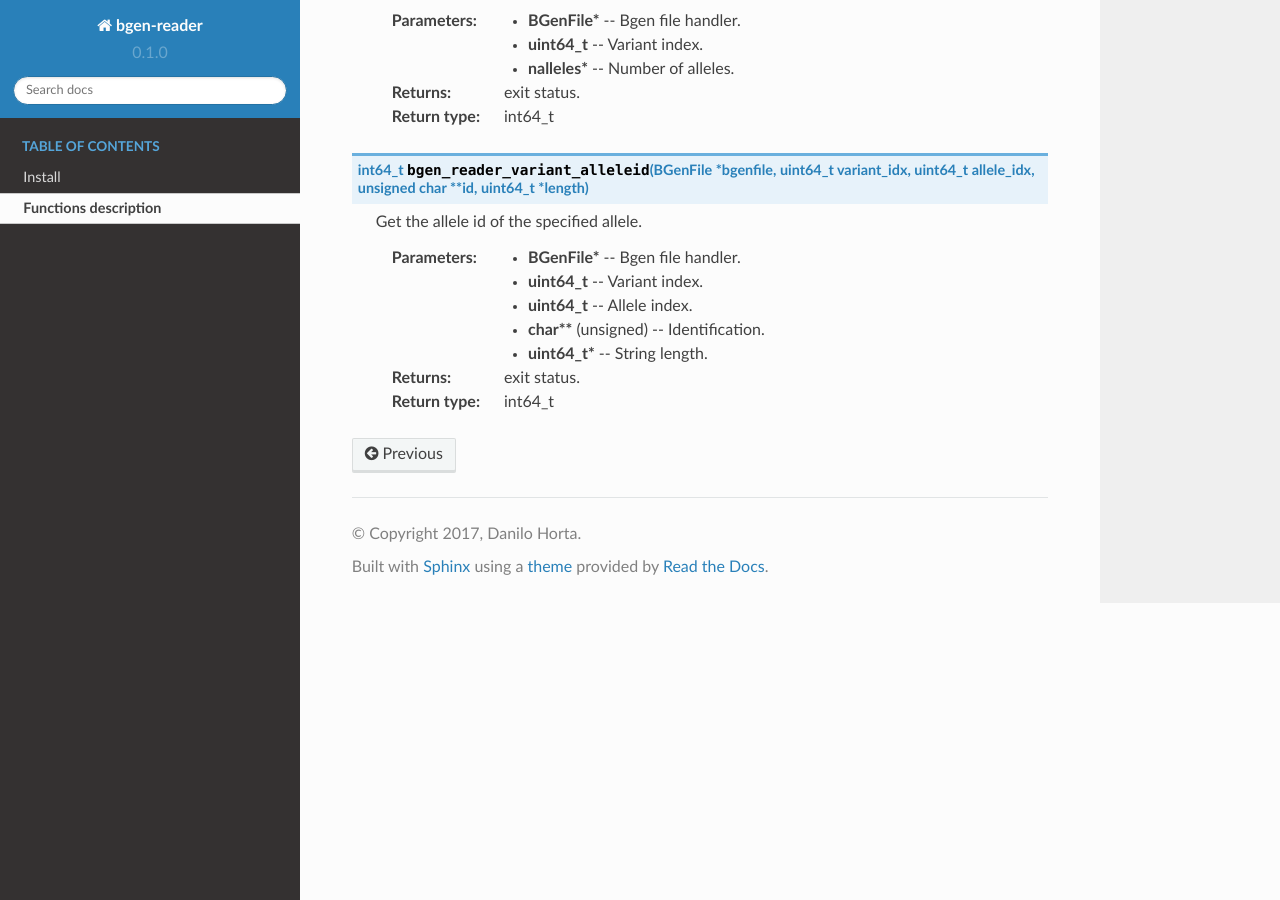
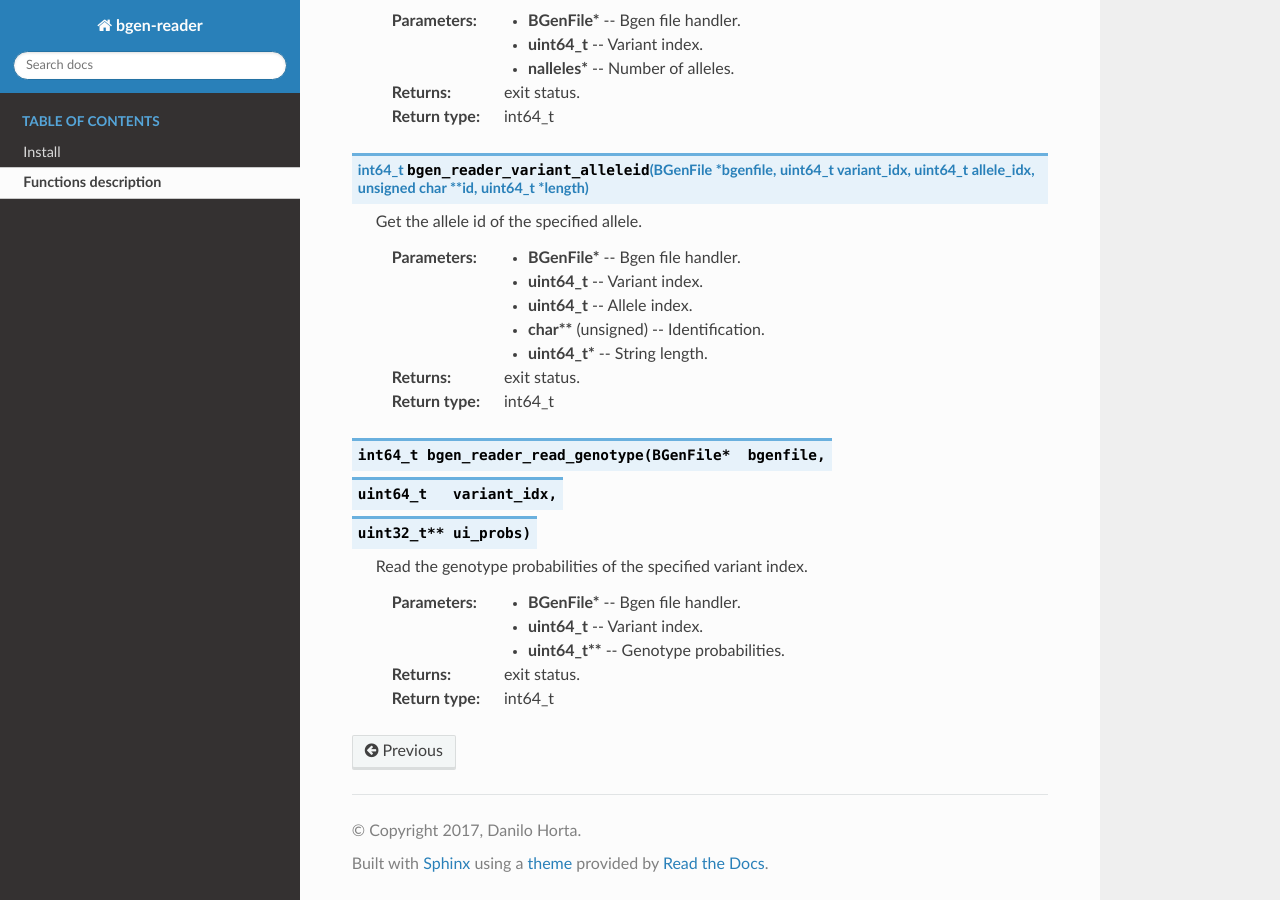
Before and after one commit to limix/bgen, a Sphinx documentation site: the page built from doc/api.rst, in a window 1280 px wide and 900 px high, scrolled down 2209 px. Built offline with Sphinx 7.4.7 and the Read the Docs theme 2.0.0, drawn with Linux system fonts in a browser that asks for light colours; part of the change alters nothing that is shown.

```diff
--- a/doc/api.rst
+++ b/doc/api.rst
@@ -136,3 +136,16 @@ Functions description
 
   :return: exit status.
   :rtype: int64_t
+
+.. c:function:: int64_t bgen_reader_read_genotype(BGenFile*  bgenfile,
+                                                  uint64_t   variant_idx,
+                                                  uint32_t** ui_probs)
+
+  Read the genotype probabilities of the specified variant index.
+
+  :param BGenFile*: Bgen file handler.
+  :param uint64_t: Variant index.
+  :param uint64_t**: Genotype probabilities.
+
+  :return: exit status.
+  :rtype: int64_t
--- a/doc/conf.py
+++ b/doc/conf.py
@@ -1,156 +1,47 @@
 #!/usr/bin/env python3
 # -*- coding: utf-8 -*-
-#
-# bgen-reader documentation build configuration file, created by
-# sphinx-quickstart on Mon Jun 12 19:50:51 2017.
-#
-# This file is execfile()d with the current directory set to its
-# containing dir.
-#
-# Note that not all possible configuration values are present in this
-# autogenerated file.
-#
-# All configuration values have a default; values that are commented out
-# serve to show the default.
 
-# If extensions (or modules to document with autodoc) are in another directory,
-# add these directories to sys.path here. If the directory is relative to the
-# documentation root, use os.path.abspath to make it absolute, like shown here.
-#
-# import os
-# import sys
-# sys.path.insert(0, os.path.abspath('.'))
+import os
 
 import sphinx_rtd_theme
 
+folder = os.path.dirname(os.path.abspath(__file__))
+with open(os.path.join(folder, '../VERSION')) as f:
+    version = f.read().strip()
 
-# -- General configuration ------------------------------------------------
-
-# If your documentation needs a minimal Sphinx version, state it here.
-#
-# needs_sphinx = '1.0'
-
-# Add any Sphinx extension module names here, as strings. They can be
-# extensions coming with Sphinx (named 'sphinx.ext.*') or your custom
-# ones.
 extensions = ['sphinx.ext.mathjax']
-
-# Add any paths that contain templates here, relative to this directory.
 templates_path = ['_templates']
-
-# The suffix(es) of source filenames.
-# You can specify multiple suffix as a list of string:
-#
-# source_suffix = ['.rst', '.md']
 source_suffix = '.rst'
-
-# The master toctree document.
 master_doc = 'index'
-
-# General information about the project.
 project = 'bgen-reader'
 copyright = '2017, Danilo Horta'
 author = 'Danilo Horta'
 
-# The version info for the project you're documenting, acts as replacement for
-# |version| and |release|, also used in various other places throughout the
-# built documents.
-#
-# The short X.Y version.
-version = '0.1.0'
-# The full version, including alpha/beta/rc tags.
-release = '0.1.0'
+release = version
 
-# The language for content autogenerated by Sphinx. Refer to documentation
-# for a list of supported languages.
-#
-# This is also used if you do content translation via gettext catalogs.
-# Usually you set "language" from the command line for these cases.
 language = 'c'
 
-# List of patterns, relative to source directory, that match files and
-# directories to ignore when looking for source files.
-# This patterns also effect to html_static_path and html_extra_path
 exclude_patterns = ['_build', 'Thumbs.db', '.DS_Store', 'conf.py']
 
-# The name of the Pygments (syntax highlighting) style to use.
 pygments_style = 'sphinx'
 
-# If true, `todo` and `todoList` produce output, else they produce nothing.
 todo_include_todos = False
 
-
-# -- Options for HTML output ----------------------------------------------
-
-# The theme to use for HTML and HTML Help pages.  See the documentation for
-# a list of builtin themes.
-#
 html_theme = 'sphinx_rtd_theme'
-
-# Theme options are theme-specific and customize the look and feel of a theme
-# further.  For a list of options available for each theme, see the
-# documentation.
-#
-# html_theme_options = {}
-
-# Add any paths that contain custom static files (such as style sheets) here,
-# relative to this directory. They are copied after the builtin static files,
-# so a file named "default.css" will overwrite the builtin "default.css".
 html_theme_path = [sphinx_rtd_theme.get_html_theme_path()]
-
-
-# -- Options for HTMLHelp output ------------------------------------------
-
-# Output file base name for HTML help builder.
 htmlhelp_basename = 'bgen-readerdoc'
 
+latex_elements = {}
 
-# -- Options for LaTeX output ---------------------------------------------
-
-latex_elements = {
-    # The paper size ('letterpaper' or 'a4paper').
-    #
-    # 'papersize': 'letterpaper',
-
-    # The font size ('10pt', '11pt' or '12pt').
-    #
-    # 'pointsize': '10pt',
-
-    # Additional stuff for the LaTeX preamble.
-    #
-    # 'preamble': '',
-
-    # Latex figure (float) alignment
-    #
-    # 'figure_align': 'htbp',
-}
-
-# Grouping the document tree into LaTeX files. List of tuples
-# (source start file, target name, title,
-#  author, documentclass [howto, manual, or own class]).
 latex_documents = [
     (master_doc, 'bgen-reader.tex', 'bgen-reader Documentation',
      'Danilo Horta', 'manual'),
 ]
 
+man_pages = [(master_doc, 'bgen-reader', 'bgen-reader Documentation', [author],
+              1)]
 
-# -- Options for manual page output ---------------------------------------
-
-# One entry per manual page. List of tuples
-# (source start file, name, description, authors, manual section).
-man_pages = [
-    (master_doc, 'bgen-reader', 'bgen-reader Documentation',
-     [author], 1)
+texinfo_documents = [
+    (master_doc, 'bgen-reader', 'bgen-reader Documentation', author,
+     'bgen-reader', 'One line description of project.', 'Miscellaneous'),
 ]
-
-
-# -- Options for Texinfo output -------------------------------------------
-
-# Grouping the document tree into Texinfo files. List of tuples
-# (source start file, target name, title, author,
-#  dir menu entry, description, category)
-texinfo_documents = [
-    (master_doc, 'bgen-reader', 'bgen-reader Documentation',
-     author, 'bgen-reader', 'One line description of project.',
-     'Miscellaneous'),
-]
```
Also changed, not shown: 1 other file.
